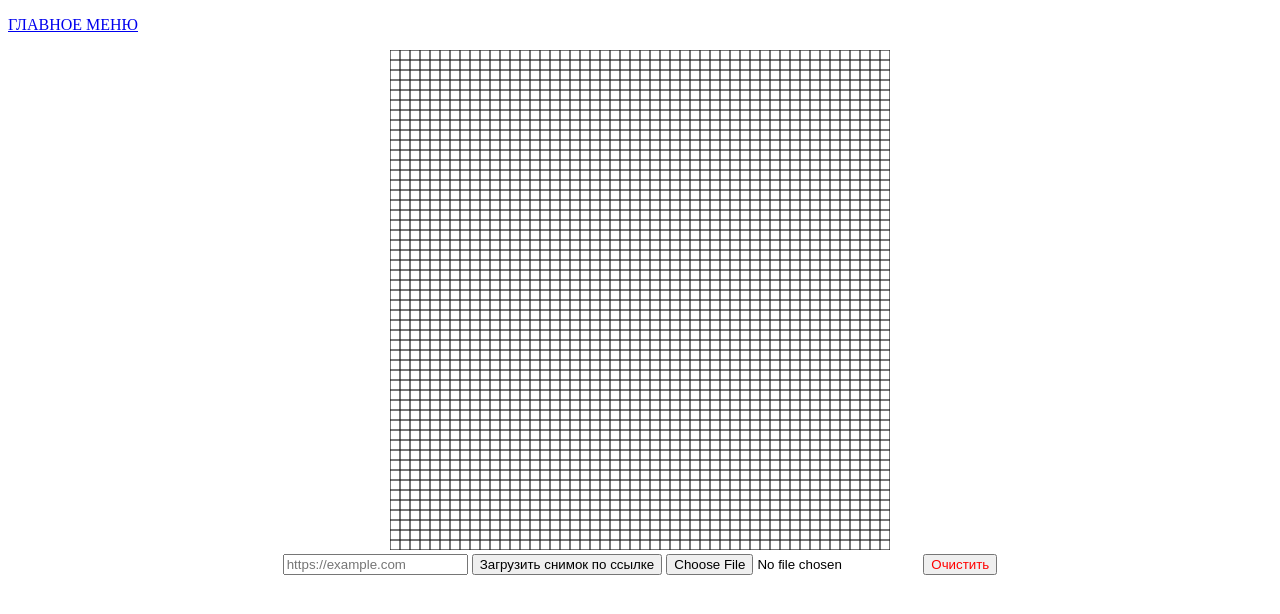
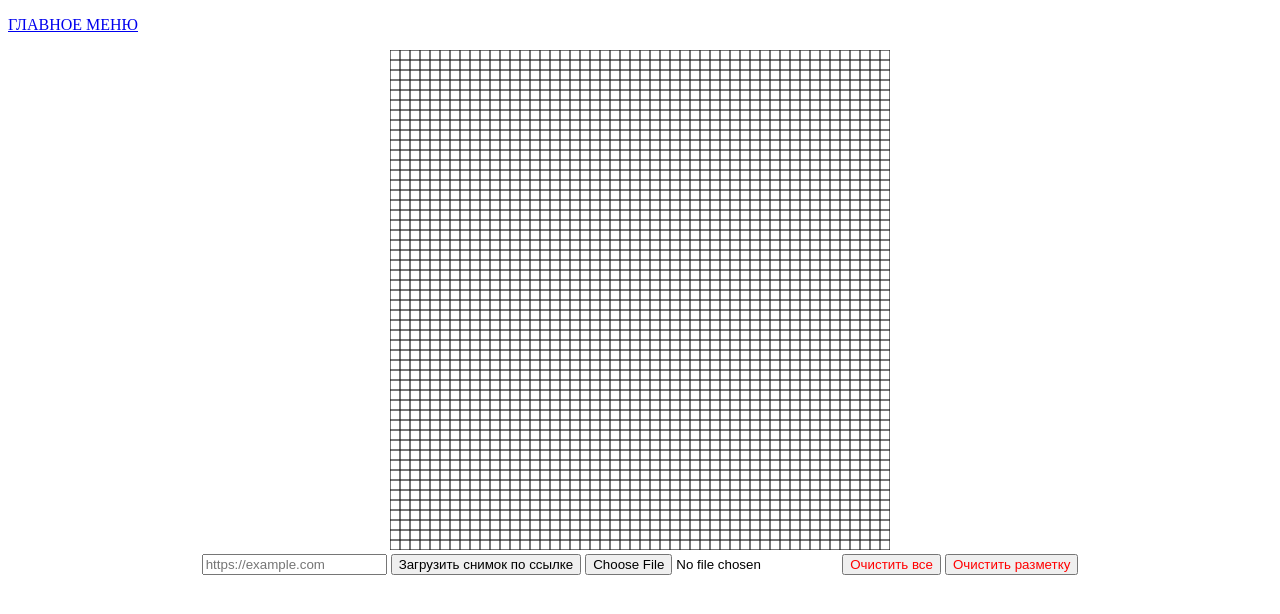
Before and after one commit to abrosov-sergey/HSE-NIS, a plain HTML site: page Html/Web-application.html in a window 1280 px wide. Drawn offline with Linux system fonts and the light colour scheme.

Commit message:
Added new button, fixed input field and level

```diff
--- a/Html/Web-application.html
+++ b/Html/Web-application.html
@@ -34,7 +34,8 @@
 
             <!-- <button id="step-back" class="stepBackButton" onclick="stepBack()">Отменить действие</button> -->
 
-            <button id="clear" class="deleteButton" onclick="deletePhoto()">Очистить</button>
+            <button id="clear" class="deleteButton" onclick="deletePhoto()">Очистить все</button>
+            <button id="clear1" class="deleteButton" onclick="deletePhoto1()">Очистить разметку</button>
         </center>
 
         <br>
--- a/JS/Canvas.js
+++ b/JS/Canvas.js
@@ -166,7 +166,7 @@ function prepareField()
         changeCellState(x, y);
       }
 
-      level--;
+      //level--;
     };
   drawGrid();
 
--- a/JS/Web-application.js
+++ b/JS/Web-application.js
@@ -96,6 +96,7 @@ function savingURL(input1) {
     // urlFromUser = new URL(input);
     urlFromUser = input1.value;
     console.log(urlFromUser);
+    input1.value = "";
 }
 
 function downloadPhotoByUrl() {
@@ -129,3 +130,23 @@ function downloadPhotoByUrl() {
         drawGrid();
     };
 }
+
+function deletePhoto1() {
+    let img = document.createElement('img');
+
+    img.width = 500;
+    img.height = 500;
+
+    img = wrapper.children[1];
+
+    canvas = document.getElementById("field");
+    context = canvas.getContext("2d");
+    context.drawImage(img, 0, 0, 500, 500);
+
+    width = Number(canvas.getAttribute("width"));
+    height = Number(canvas.getAttribute("height"));
+    cellCountX = width / cellSize;
+    cellCountY = height / cellSize;
+
+    drawGrid();
+}
```
Also changed, not shown: 3 other files.
